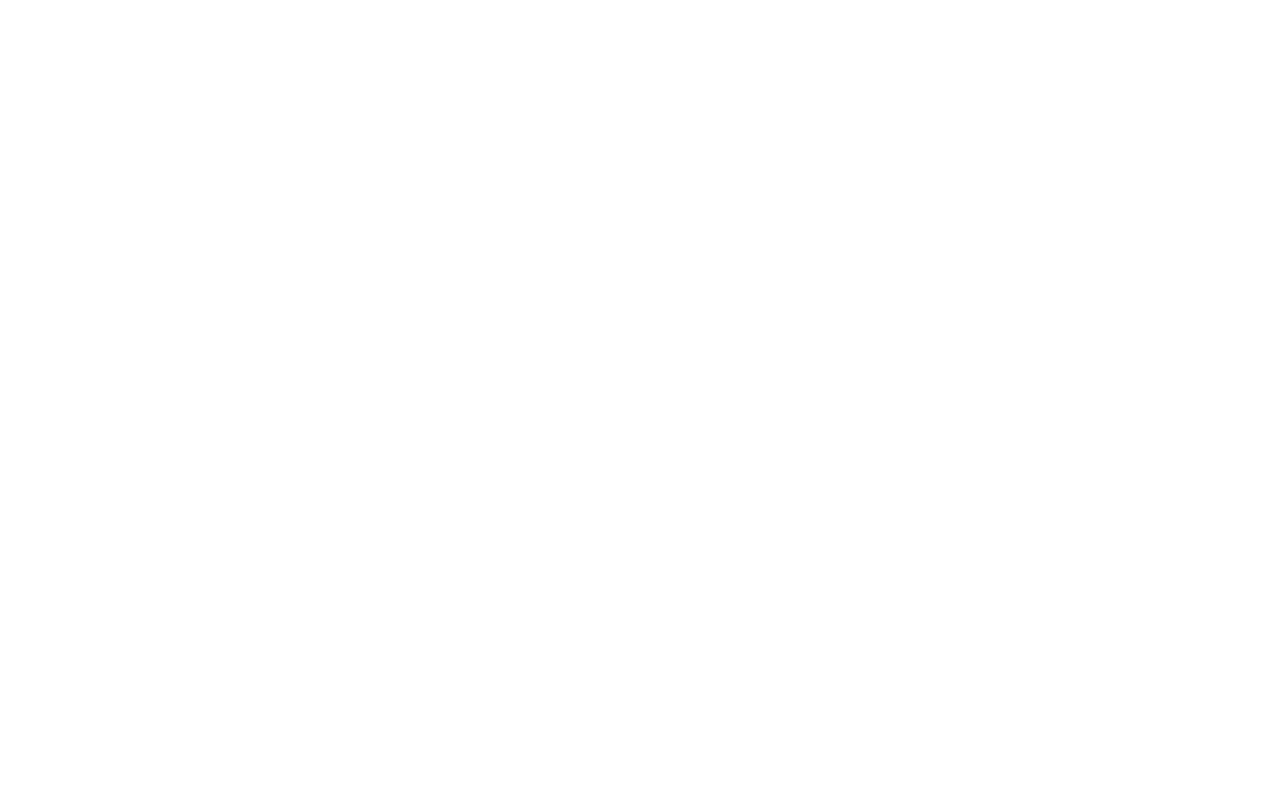
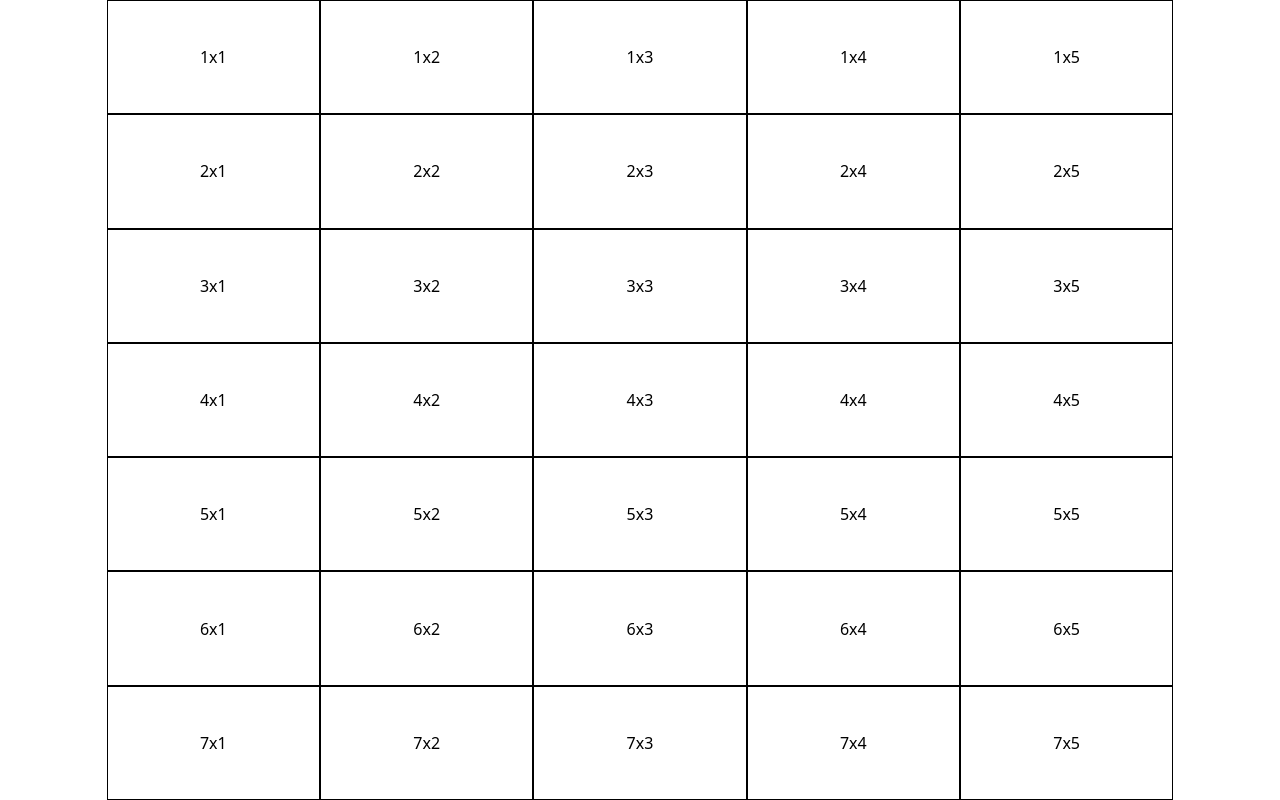
Before and after one commit to juanmaxdev/blwin, a React (Vite) app in the folder frontend/: page /juego_esquivar in a window 1280 px wide. Before the commit this address had no page. Built offline with nearby package versions, Linux system fonts and the light colour scheme.

Commit message:
feat: tablero de juego

```diff
--- a/frontend/src/App-React/App.tsx
+++ b/frontend/src/App-React/App.tsx
@@ -2,6 +2,7 @@
 import Login from './pages/login/Login';
 import Register from './pages/register/Register';
 import Home from './pages/home/Home';
+import PaginaJuegoEsquivar from './pages/PaginaJuegoEsquivar';
 
 const App = () => (
   <Routes>
@@ -14,6 +15,8 @@
     {/* Página de login */}
     <Route path="/login" element={<Login />} />
 
+    <Route path="/juego_esquivar" element={<PaginaJuegoEsquivar />} />
+
   </Routes>
 );
 
--- /dev/null
+++ b/frontend/src/App-React/pages/PaginaJuegoEsquivar.tsx
@@ -0,0 +1,174 @@
+import { Grid } from "@mui/material";
+
+export default function PaginaEsquivar() {
+    return(
+        <Grid container height={"100vh"} width={"100vw"} alignItems={"stretch"} sx={{}}>
+            {/* Row 1 */}
+            <Grid container size={12}  justifyContent={"center"} alignItems={"center"} >
+                {/*Column 1*/}
+                <Grid size={2} display={"flex"} border={1} height={"100%"} justifyContent={"center"} alignItems={"center"}>
+                    <p>1x1</p>
+                </Grid>
+                {/*Column 2*/}
+                <Grid size={2} display={"flex"} border={1} height={"100%"} justifyContent={"center"} alignItems={"center"}>
+                    <p>1x2</p>
+                </Grid>
+                {/*Column 3*/}
+                <Grid size={2} display={"flex"} border={1} height={"100%"} justifyContent={"center"} alignItems={"center"}>
+                    <p>1x3</p>
+                </Grid>
+                {/*Column 4*/}
+                <Grid size={2} display={"flex"} border={1} height={"100%"} justifyContent={"center"} alignItems={"center"}>
+                    <p>1x4</p>
+                </Grid>
+                {/*Column 5*/}
+                <Grid size={2} display={"flex"} border={1} height={"100%"} justifyContent={"center"} alignItems={"center"}>
+                    <p>1x5</p>
+                </Grid>
+            </Grid>
+
+            {/* Row 2 */}
+            <Grid container size={12}  justifyContent={"center"} alignItems={"center"} >
+                {/*Column 1*/}
+                <Grid size={2} display={"flex"} border={1} height={"100%"} justifyContent={"center"} alignItems={"center"}>
+                    <p>2x1</p>
+                </Grid>
+                {/*Column 2*/}
+                <Grid size={2} display={"flex"} border={1} height={"100%"} justifyContent={"center"} alignItems={"center"}>
+                    <p>2x2</p>
+                </Grid>
+                {/*Column 3*/}
+                <Grid size={2} display={"flex"} border={1} height={"100%"} justifyContent={"center"} alignItems={"center"}>
+                    <p>2x3</p>
+                </Grid>
+                {/*Column 4*/}
+                <Grid size={2} display={"flex"} border={1} height={"100%"} justifyContent={"center"} alignItems={"center"}>
+                    <p>2x4</p>
+                </Grid>
+                {/*Column 5*/}
+                <Grid size={2} display={"flex"} border={1} height={"100%"} justifyContent={"center"} alignItems={"center"}>
+                    <p>2x5</p>
+                </Grid>
+            </Grid>
+
+            {/* Row 3 */}
+            <Grid container size={12}  justifyContent={"center"} alignItems={"center"} >
+                {/*Column 1*/}
+                <Grid size={2} display={"flex"} border={1} height={"100%"} justifyContent={"center"} alignItems={"center"}>
+                    <p>3x1</p>
+                </Grid>
+                {/*Column 2*/}
+                <Grid size={2} display={"flex"} border={1} height={"100%"} justifyContent={"center"} alignItems={"center"}>
+                    <p>3x2</p>
+                </Grid>
+                {/*Column 3*/}
+                <Grid size={2} display={"flex"} border={1} height={"100%"} justifyContent={"center"} alignItems={"center"}>
+                    <p>3x3</p>
+                </Grid>
+                {/*Column 4*/}
+                <Grid size={2} display={"flex"} border={1} height={"100%"} justifyContent={"center"} alignItems={"center"}>
+                    <p>3x4</p>
+                </Grid>
+                {/*Column 5*/}
+                <Grid size={2} display={"flex"} border={1} height={"100%"} justifyContent={"center"} alignItems={"center"}>
+                    <p>3x5</p>
+                </Grid>
+            </Grid>
+
+            {/* Row 4 */}
+            <Grid container size={12}  justifyContent={"center"} alignItems={"center"} >
+                {/*Column 1*/}
+                <Grid size={2} display={"flex"} border={1} height={"100%"} justifyContent={"center"} alignItems={"center"}>
+                    <p>4x1</p>
+                </Grid>
+                {/*Column 2*/}
+                <Grid size={2} display={"flex"} border={1} height={"100%"} justifyContent={"center"} alignItems={"center"}>
+                    <p>4x2</p>
+                </Grid>
+                {/*Column 3*/}
+                <Grid size={2} display={"flex"} border={1} height={"100%"} justifyContent={"center"} alignItems={"center"}>
+                    <p>4x3</p>
+                </Grid>
+                {/*Column 4*/}
+                <Grid size={2} display={"flex"} border={1} height={"100%"} justifyContent={"center"} alignItems={"center"}>
+                    <p>4x4</p>
+                </Grid>
+                {/*Column 5*/}
+                <Grid size={2} display={"flex"} border={1} height={"100%"} justifyContent={"center"} alignItems={"center"}>
+                    <p>4x5</p>
+                </Grid>
+            </Grid>
+
+            {/* Row 5 */}
+            <Grid container size={12}  justifyContent={"center"} alignItems={"center"} >
+                {/*Column 1*/}
+                <Grid size={2} display={"flex"} border={1} height={"100%"} justifyContent={"center"} alignItems={"center"}>
+                    <p>5x1</p>
+                </Grid>
+                {/*Column 2*/}
+                <Grid size={2} display={"flex"} border={1} height={"100%"} justifyContent={"center"} alignItems={"center"}>
+                    <p>5x2</p>
+                </Grid>
+                {/*Column 3*/}
+                <Grid size={2} display={"flex"} border={1} height={"100%"} justifyContent={"center"} alignItems={"center"}>
+                    <p>5x3</p>
+                </Grid>
+                {/*Column 4*/}
+                <Grid size={2} display={"flex"} border={1} height={"100%"} justifyContent={"center"} alignItems={"center"}>
+                    <p>5x4</p>
+                </Grid>
+                {/*Column 5*/}
+                <Grid size={2} display={"flex"} border={1} height={"100%"} justifyContent={"center"} alignItems={"center"}>
+                    <p>5x5</p>
+                </Grid>
+            </Grid>
+
+            {/* Row 6 */}
+            <Grid container size={12}  justifyContent={"center"} alignItems={"center"} >
+                {/*Column 1*/}
+                <Grid size={2} display={"flex"} border={1} height={"100%"} justifyContent={"center"} alignItems={"center"}>
+                    <p>6x1</p>
+                </Grid>
+                {/*Column 2*/}
+                <Grid size={2} display={"flex"} border={1} height={"100%"} justifyContent={"center"} alignItems={"center"}>
+                    <p>6x2</p>
+                </Grid>
+                {/*Column 3*/}
+                <Grid size={2} display={"flex"} border={1} height={"100%"} justifyContent={"center"} alignItems={"center"}>
+                    <p>6x3</p>
+                </Grid>
+                {/*Column 4*/}
+                <Grid size={2} display={"flex"} border={1} height={"100%"} justifyContent={"center"} alignItems={"center"}>
+                    <p>6x4</p>
+                </Grid>
+                {/*Column 5*/}
+                <Grid size={2} display={"flex"} border={1} height={"100%"} justifyContent={"center"} alignItems={"center"}>
+                    <p>6x5</p>
+                </Grid>
+            </Grid>
+            {/* Row 7 */}
+            <Grid container size={12}  justifyContent={"center"} alignItems={"center"} >
+                {/*Column 1*/}
+                <Grid size={2} display={"flex"} border={1} height={"100%"} justifyContent={"center"} alignItems={"center"}>
+                    <p>7x1</p>
+                </Grid>
+                {/*Column 2*/}
+                <Grid size={2} display={"flex"} border={1} height={"100%"} justifyContent={"center"} alignItems={"center"}>
+                    <p>7x2</p>
+                </Grid>
+                {/*Column 3*/}
+                <Grid size={2} display={"flex"} border={1} height={"100%"} justifyContent={"center"} alignItems={"center"}>
+                    <p>7x3</p>
+                </Grid>
+                {/*Column 4*/}
+                <Grid size={2} display={"flex"} border={1} height={"100%"} justifyContent={"center"} alignItems={"center"}>
+                    <p>7x4</p>
+                </Grid>
+                {/*Column 5*/}
+                <Grid size={2} display={"flex"} border={1} height={"100%"} justifyContent={"center"} alignItems={"center"}>
+                    <p>7x5</p>
+                </Grid>
+            </Grid>
+        </Grid>
+    )
+}
```
Also changed, not shown: frontend/package.json (+6 -2 lines), 1 other file (tests, documents, lock files or other folders).
